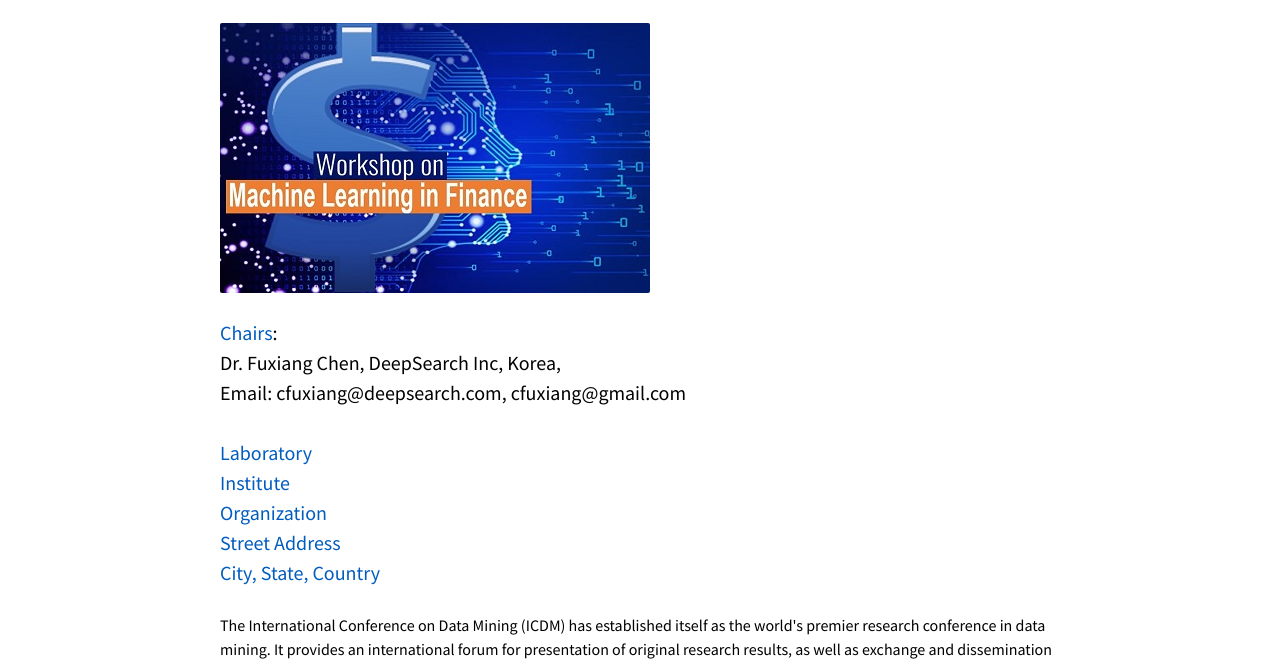
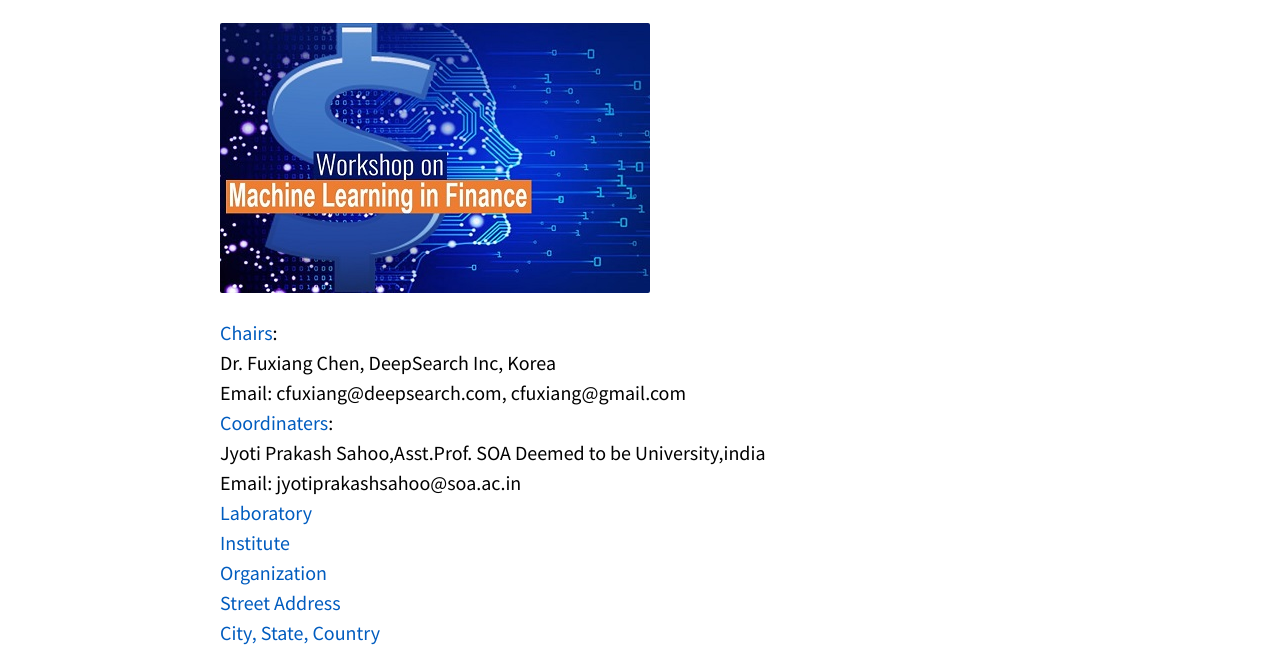
Before and after one commit to icdm-workshop-2020/icdm-workshop-2020.github.io, a plain HTML site: page index.html in a window 1280 px wide. Shown: the part 73-738 px from the top of the page. Drawn offline with nearby package versions, Linux system fonts and the light colour scheme.

Commit message:
Update index.html

```diff
--- a/index.html
+++ b/index.html
@@ -48,8 +48,10 @@
           </div>
           <div class="flex-item flex-column">
             <p class="text text-large">
-              <a target="_blank" href="javascript:void(0)"></a><a href="javascript:void(0)"><span class="auto-style2">Chairs</span></a>:<br> Dr. Fuxiang Chen, DeepSearch Inc, Korea,<br>Email: cfuxiang@deepsearch.com, cfuxiang@gmail.com<br>
-              <br>
+              <a target="_blank" href="javascript:void(0)"></a><a href="javascript:void(0)"><span class="auto-style2">Chairs</span></a>:<br>
+			  Dr. Fuxiang Chen, DeepSearch Inc, Korea<br>Email: cfuxiang@deepsearch.com, cfuxiang@gmail.com<br>
+
+              <a href="javascript:void(0)"><span class="auto-style2">Coordinaters</span></a>:<br> Jyoti Prakash Sahoo,Asst.Prof. SOA Deemed to be University,india<br>Email: jyotiprakashsahoo@soa.ac.in<br>
               <a target="_blank" href="javascript:void(0)">Laboratory</a><br>
               <a target="_blank" href="javascript:void(0)">Institute</a><br>
               <a target="_blank" href="javascript:void(0)">Organization</a><br>
```
